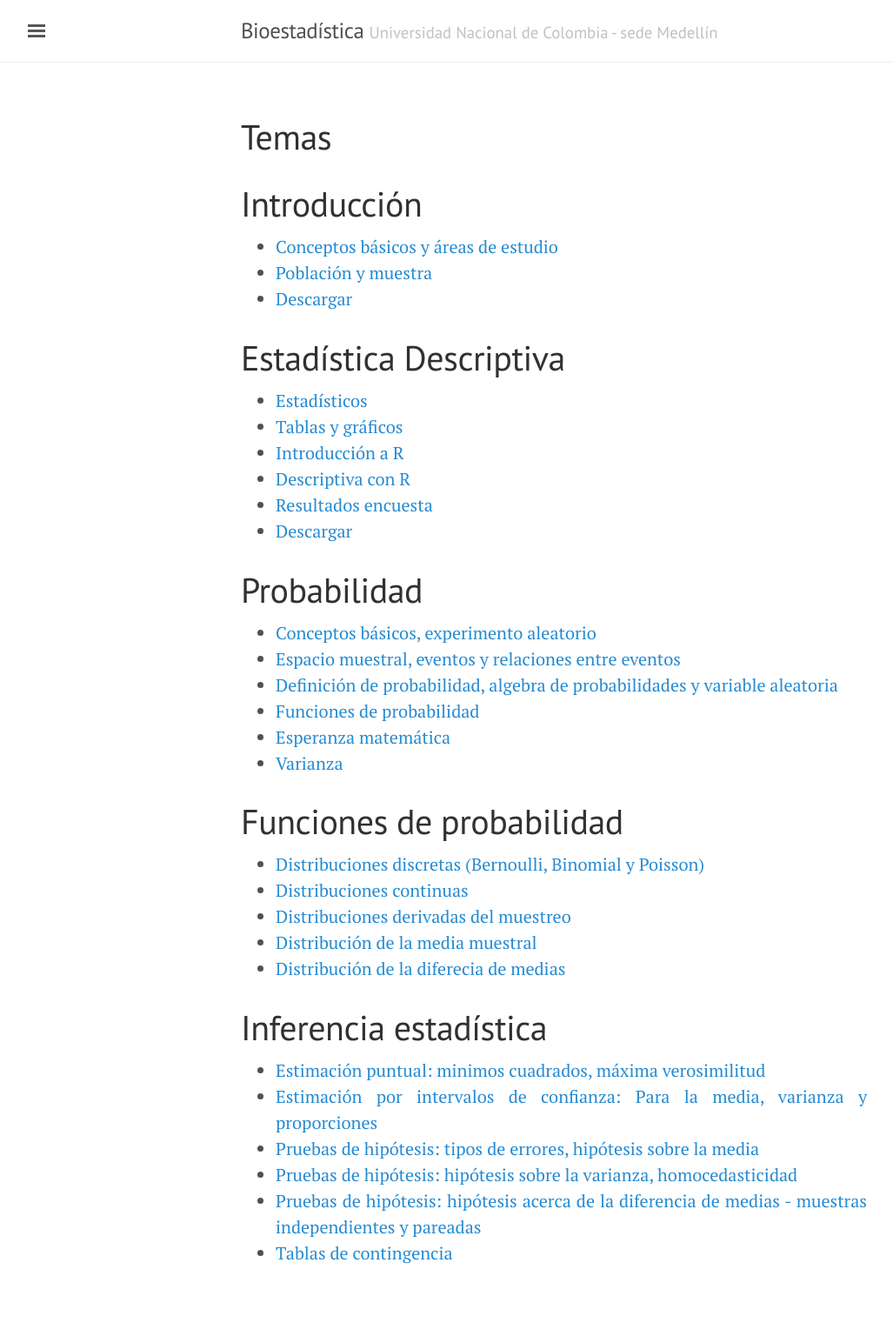
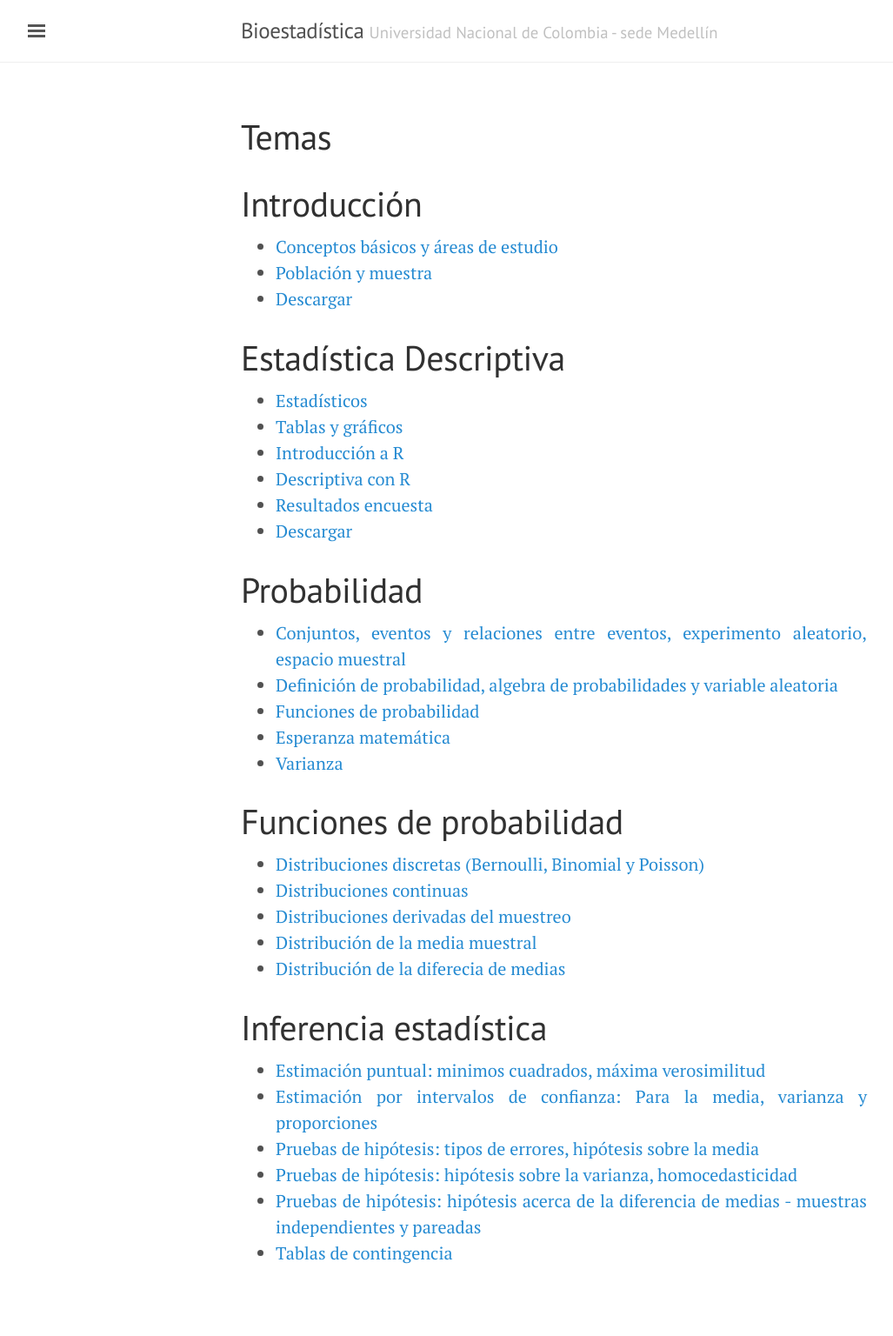
Before and after one commit to Ale-j/bioestadistica.github.io, a Jekyll site: the page built from 2Temas.md, in a window 1280 px wide. Shown: the whole page at 87% size, without its empty margins (3-1030 px from the left). Built offline with Jekyll 4.4.1, drawn with Linux system fonts in a browser that asks for light colours.

Commit message:
Update 2Temas.md

```diff
--- a/2Temas.md
+++ b/2Temas.md
@@ -18,8 +18,7 @@ title: Temas
 
 
 # Probabilidad
-- [Conceptos básicos, experimento aleatorio](/Temas/)
-- [Espacio muestral, eventos y relaciones entre eventos](/Temas/)
+- [Conjuntos, eventos y relaciones entre eventos, experimento aleatorio, espacio muestral](/Temas/6_IntroProbabilidad.html)
 - [Definición de probabilidad, algebra de probabilidades y variable aleatoria](/Temas/)
 - [Funciones de probabilidad](/Temas/)
 - [Esperanza matemática](/Temas/)
```
